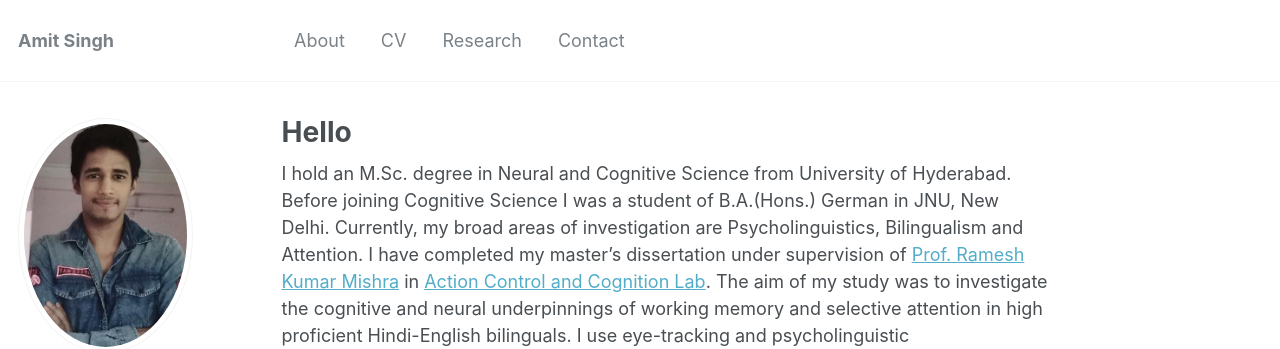
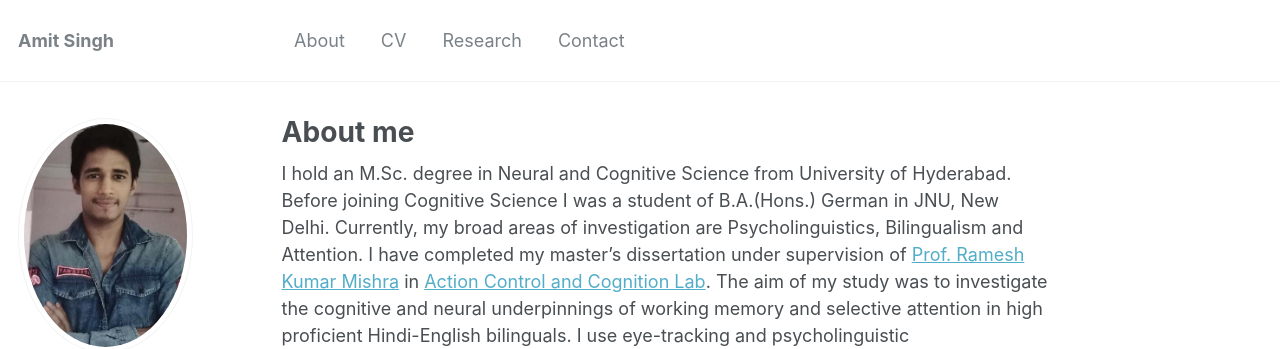
Before and after one commit to amits1ngh/amits1ngh.github.io, a Jekyll site: the page built from _pages/about.md, in a window 1280 px wide and 1326 px high. Shown: the top 349 px of the window. Built offline with Jekyll 4.4.1, drawn with Linux system fonts in a browser that asks for light colours.

Commit message:
minor edit

```diff
--- a/_pages/about.md
+++ b/_pages/about.md
@@ -1,6 +1,6 @@
 ---
 permalink: /
-title: "**Hello**"
+title: "**About me**"
 excerpt: "Welcome - Amit Singh"
 author_profile: true
 redirect_from:
```
Also changed, not shown: _pages/self.md (+1 -1 lines).
